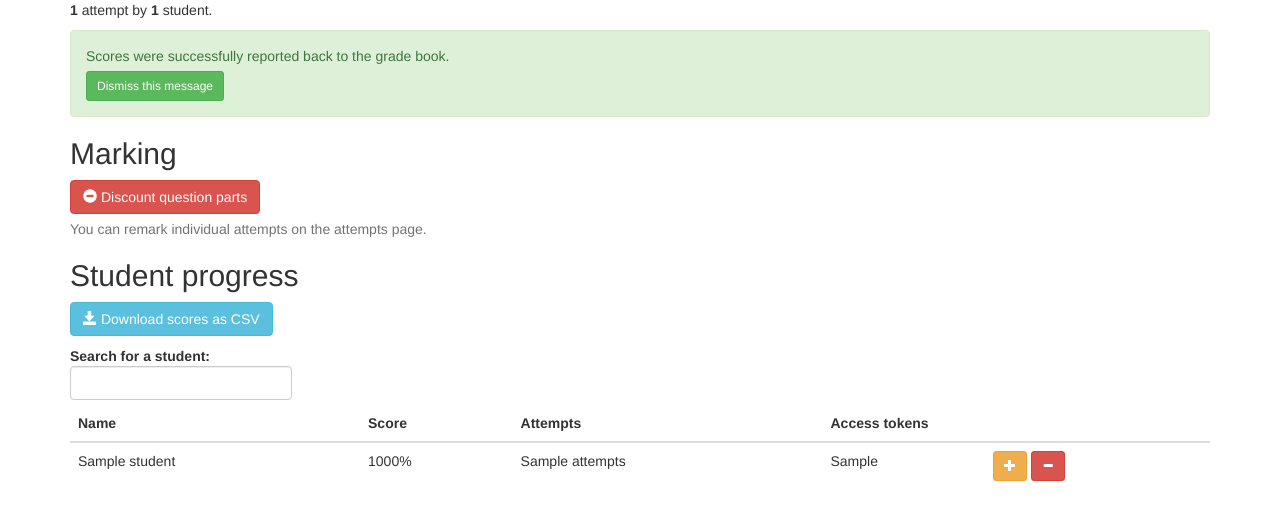
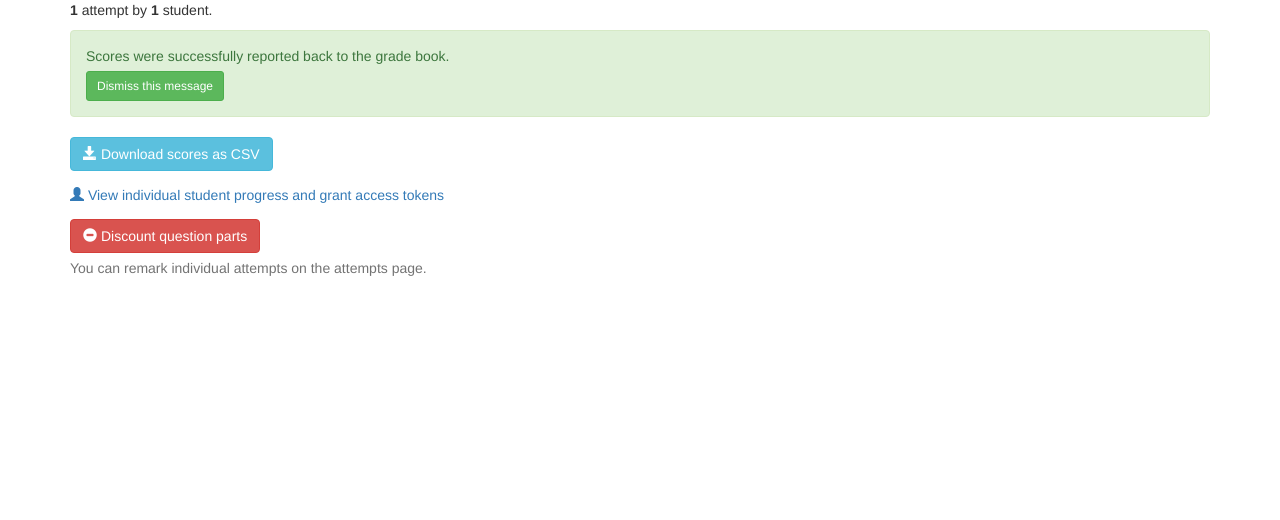
Before and after one commit to numbas/numbas-lti-provider, a Django app: template numbas_lti/templates/numbas_lti/management/dashboard.html in a window 1280 px wide. Shown: the part 71-591 px from the top of the page. Run offline with Django 3.2, Linux system fonts and the light colour scheme; tables that the repository leaves empty hold one stand-in row (values such as "Sample post"); the template is opened without the code that fills it: values that come from a table or form of the project are taken from there, most other values are stand-ins (such as "Sample title", 1, 10 or a date in 2020); some libraries are stand-ins or nearby versions.

Commit message:
move individual student progress off the dashboard
makes the dashboard quicker to load.

Now we've got space to put more summary stuff in the dashboard. Maybe
the score chart?

```diff
--- /dev/null
+++ b/numbas_lti/static/numbas_lti.css
@@ -0,0 +1,3 @@
+body.dashboard ul.actions li ~ li {
+    margin-top: 1em;
+}
--- a/numbas_lti/templates/numbas_lti/base.html
+++ b/numbas_lti/templates/numbas_lti/base.html
@@ -7,9 +7,10 @@
         <meta name="viewport" content="width=device-width, initial-scale=1">
         {% block stylesheets %}
         <link rel="stylesheet" href="{% static 'bootstrap/css/bootstrap.css' %}">
+        <link rel="stylesheet" href="{% static 'numbas_lti.css' %}">
         {% endblock stylesheets %}
     </head>
-    <body>
+    <body class="{% block body_class %}{% endblock %}">
         {% block content %}
         {% endblock content %}
 
--- a/numbas_lti/templates/numbas_lti/management/dashboard.html
+++ b/numbas_lti/templates/numbas_lti/management/dashboard.html
@@ -1,14 +1,16 @@
 {% extends "numbas_lti/management/base.html" %}
 {% load percentage %}
 {% load i18n %}
+
+{% block body_class %}dashboard{% endblock %}
 
 {% block management_content %}
     {% if resource.attempts.count %}
 
     <p><strong>{{resource.attempts.count}}</strong> {% blocktrans count counter=resource.attempts.count %}attempt{% plural %}attempts{% endblocktrans %} {% trans "by" %} <strong>{{students.count}}</strong> {% blocktrans count counter=students.count %}student{% plural %}students{% endblocktrans %}.</p>
 
+    {% if last_report_process %}
     <section>
-    {% if last_report_process %}
         {% if last_report_process.status == 'reporting' %}
             <div class="alert alert-info">
                 <p>{% trans "Scores are currently being reported back to the grade book" %}.</p>
@@ -27,80 +29,25 @@
                 <p><a class="btn btn-danger btn-sm" href="{% url 'dismiss_report_process' last_report_process.pk %}">{% trans "Dismiss this message" %}</a></p>
             </div>
         {% endif %}
-    {% else %}
-        <div>
-            <a class="btn btn-warning" href="{% url 'report_scores' resource.pk %}"><span class="glyphicon glyphicon-cloud-upload"></span> {% trans "Report scores back to VLE" %}</a>
-        </div>
+    </section>
     {% endif %}
+
+    <section>
+        <ul class="list-unstyled actions">
+            <li><a class="btn btn-info" href="{% url 'scores_csv' resource.pk %}"><span class="glyphicon glyphicon-save"></span> {% trans "Download scores as CSV" %}</a></li>
+            {% if not last_report_process %}
+            <li><a class="btn btn-warning" href="{% url 'report_scores' resource.pk %}"><span class="glyphicon glyphicon-cloud-upload"></span> {% trans "Report scores back to VLE" %}</a></li>
+            {% endif %}
+            <li><a href="{% url 'student_progress' resource.pk %}"><span class="glyphicon glyphicon-user"></span> {% trans "View individual student progress and grant access tokens" %}</a></li>
+            <li>
+                <a class="btn btn-danger" href="{% url 'discount_parts' resource.pk %}"><span class="glyphicon glyphicon-minus-sign"></span> {% trans "Discount question parts" %}</a>
+                <span class="help-block">{% trans "You can remark individual attempts on the attempts page." %}</span>
+            </li>
+        </ul>
     </section>
 
-    <section>
-        <h2>{% trans "Marking" %}</h2>
-        <div>
-            <a class="btn btn-danger" href="{% url 'discount_parts' resource.pk %}"><span class="glyphicon glyphicon-minus-sign"></span> {% trans "Discount question parts" %}</a>
-        </div>
-        <p class="help-block">{% trans "You can remark individual attempts on the attempts page." %}</p>
-    </section>
+    {% else %}
+        <p>{% trans "No students have attempted this exam yet. Information about scores will appear here once a student attempts this exam." %}</p>
+    {% endif %}
 
-    <section>
-        <h2>{% trans "Student progress" %}</h2>
-
-        <p><a class="btn btn-info" href="{% url 'scores_csv' resource.pk %}"><span class="glyphicon glyphicon-save"></span> {% trans "Download scores as CSV" %}</a></p>
-
-        <div>
-            <label>{% trans "Search for a student:" %} <input id="query" type="text" class="form-control"></label>
-        </div>
-        <table class="table" id="students">
-            <thead>
-                <tr>
-                    <th>{% trans "Name" %}</th>
-                    <th>{% trans "Score" %}</th>
-                    <th>{% trans "Attempts" %}</th>
-                    {% if not unlimited_attempts %}
-                    <th colspan="2">{% trans "Access tokens" %}</th>
-                    {% endif %}
-                </tr>
-            </thead>
-            <tbody>
-                {% for student,score,lti_data,attempts,access_tokens in student_summary %}
-                <tr data-student="{{student.get_full_name}}">
-                    <td>{{student.get_full_name}}</td>
-                    <td>
-                        {{score|percentage}}
-                        {% if lti_data.last_reported_score != score %}
-                        <span class="glyphicon glyphicon-warning-sign" title="{% trans "This score has not been reported to the grade book yet." %}"></span>
-                        {% endif %}
-                    </td>
-                    <td>{{attempts}}</td>
-                    {% if not unlimited_attempts %}
-                    <td>{{access_tokens}}</td>
-                    <td>
-                        <a class="btn btn-warning btn-sm" href="{% url 'grant_access_token' resource.pk student.pk %}" title="{% trans "Grant an access token" %}"><span class="glyphicon glyphicon-plus"></span></a>
-                        {% if access_tokens %}<a class="btn btn-danger btn-sm" href="{% url 'remove_access_token' resource.pk student.pk %}" title="{% trans "Remove an access token" %}"><span class="glyphicon glyphicon-minus"></span></a>{% endif %}
-                    </td>
-                    {% endif %}
-                </tr>
-                {% endfor %}
-            </tbody>
-        </table>
-
-        <script>
-            function filter_rows(query) {
-                query = query.toLowerCase();
-                var re = new RegExp(query);
-                var rows = document.querySelectorAll('#students tbody tr');
-                Array.prototype.map.apply(rows,[function(row) {
-                    var name = row.getAttribute('data-student').toLowerCase();
-                    row.classList.toggle('hidden',!re.test(name));
-                }]);
-            }
-            var search = document.getElementById('query');
-            search.addEventListener('input',function() {
-                filter_rows(this.value);
-            });
-        </script>
-        {% else %}
-            <p>{% trans "No students have attempted this exam yet. Information about scores will appear here once a student attempts this exam." %}</p>
-        {% endif %}
-    </section>
 {% endblock management_content %}
--- a/numbas_lti/urls.py
+++ b/numbas_lti/urls.py
@@ -14,6 +14,7 @@ urlpatterns = [
     url(r'^exam/(?P<pk>\d+)/run$', views.resource.RunExamView.as_view(), name='run_exam'),
 
     url(r'^resource/(?P<pk>\d+)$', views.resource.DashboardView.as_view(), name='dashboard'),
+    url(r'^resource/(?P<pk>\d+)/student_progress$', views.resource.StudentProgressView.as_view(), name='student_progress'),
     url(r'^resource/(?P<pk>\d+)/discount_parts$', views.resource.DiscountPartsView.as_view(), name='discount_parts'),
     url(r'^resource/(?P<pk>\d+)/discount_part$', views.resource.DiscountPartView.as_view(), name='discount_part'),
     url(r'^discount_part/(?P<pk>\d+)/update$', views.resource.DiscountPartUpdateView.as_view(), name='discount_part_update'),
```
Also changed, not shown: numbas_lti/templates/numbas_lti/management/student_progress.html (added, +62 -0 lines), numbas_lti/views/resource.py (+13 -0 lines).
